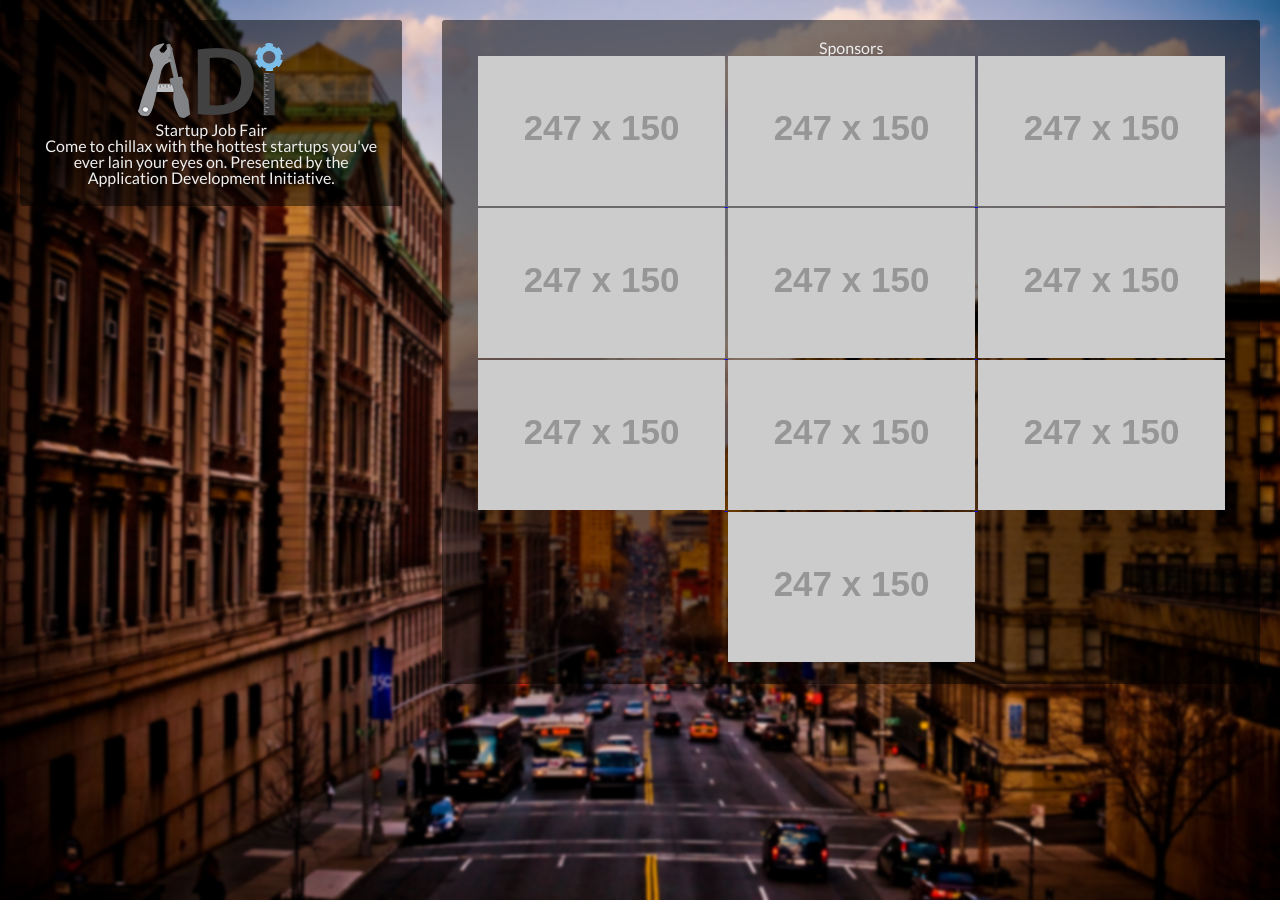
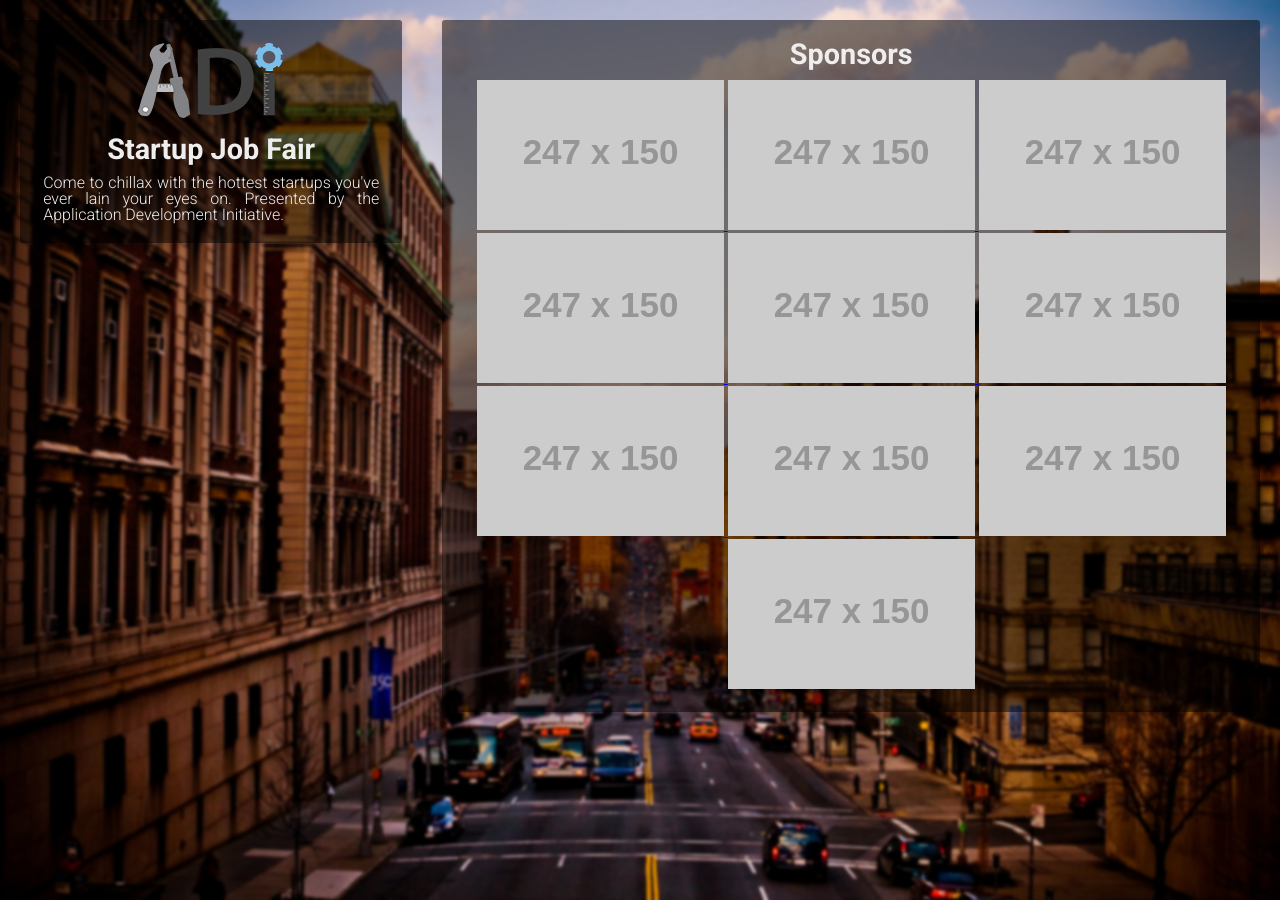
Before and after one commit to adicu/adicu.github.com-dep, a Jekyll site: the page jobfair.html, which Jekyll copies as it is, in a window 1280 px wide. Built offline with Jekyll 4.4.1, drawn with Linux system fonts in a browser that asks for light colours.

Commit message:
jobfair changes

```diff
--- a/jobfair.html
+++ b/jobfair.html
@@ -8,7 +8,7 @@
     <title>ADI Startup Job Fair</title>
 <head>
 
-<link href='http://fonts.googleapis.com/css?family=Lato:400,900' rel='stylesheet' type='text/css'>
+<link href='http://fonts.googleapis.com/css?family=Roboto:700,400,300' rel='stylesheet' type='text/css'>
 <style type="text/css">
 
 /* Eric Meyer's Reset CSS v2.0 - http://cssreset.com */
@@ -26,13 +26,23 @@ html, body {
 }
 
 body {
-	background: url(/img/columbia-street.jpg
+	background: url(img/columbia-street.jpg
 		) no-repeat center center fixed;
 	-webkit-background-size: cover;
 	-moz-background-size: cover;
 	-o-background-size: cover;
 	background-size: cover;
-	font-family: "Lato", sans-serif;
+	font-family: 'Roboto', sans-serif;
+}
+
+h1 {
+	font-size: 1.8em;
+	font-weight: 700;
+	margin: 0.4em 0;
+}
+
+h2 {
+	font-weight: 300;
 }
 
 /* Panel Styling and Positioning */
@@ -60,6 +70,15 @@ body {
 	margin:20px;
 }
 
+.content h2 {
+	margin: 0 0.2em;
+	text-align: justify;
+}
+
+.sponsors-title {
+	margin: 0 0 0.4em 0;
+}
+
 /*Avoid overflow on very small screens*/
 
 img {
@@ -80,7 +99,7 @@ img {
 	</div>
 	<div class="right panel" id="sponsors">
 		<div class="content">
-			<h1 id="sponsors-title">Sponsors</h1>
+			<h1 class="sponsors-title">Sponsors</h1>
 			<a href="#">
 				<img class="sponsor-image" src="http://placehold.it/247x150">
 			</a>
```
